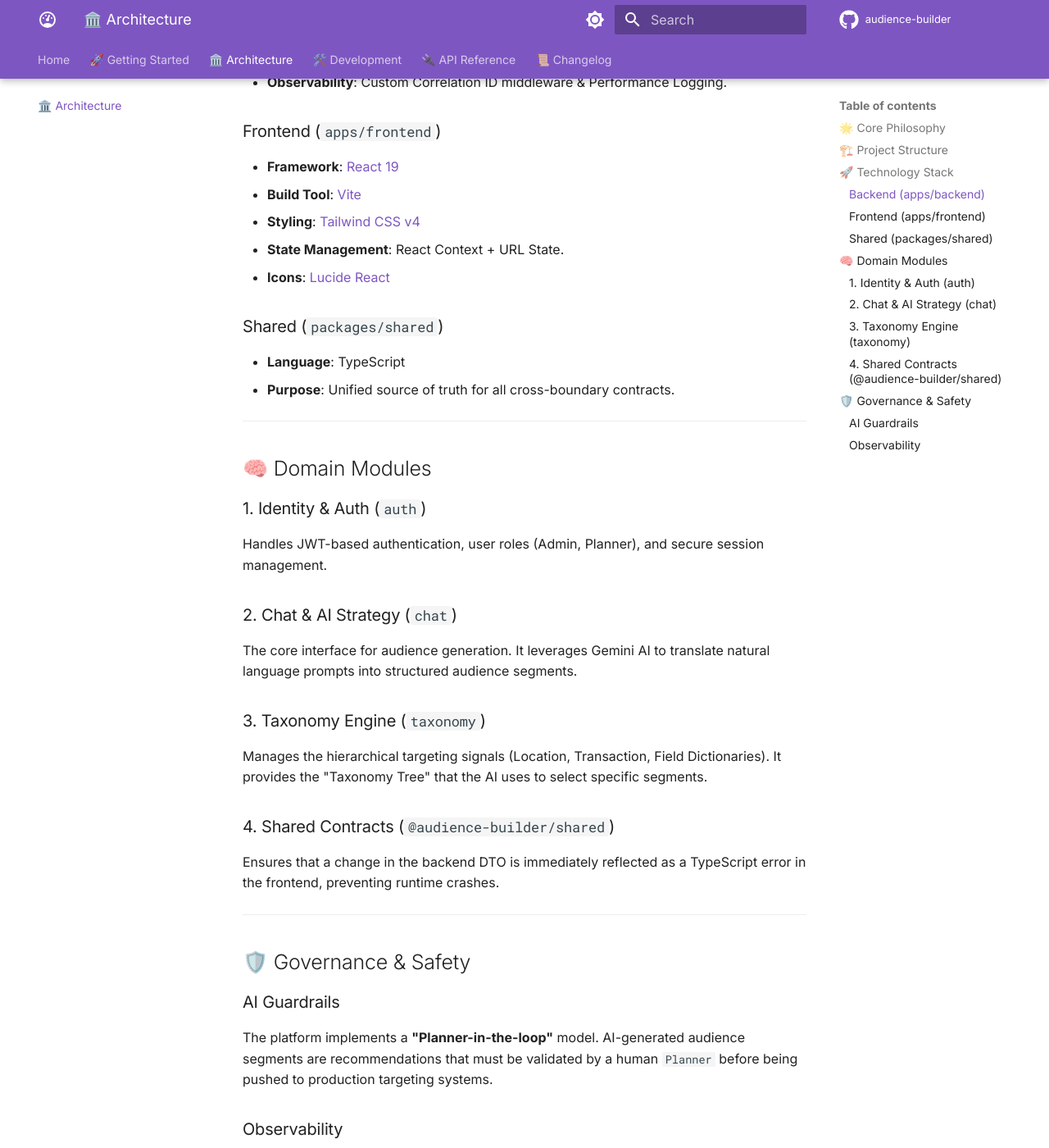
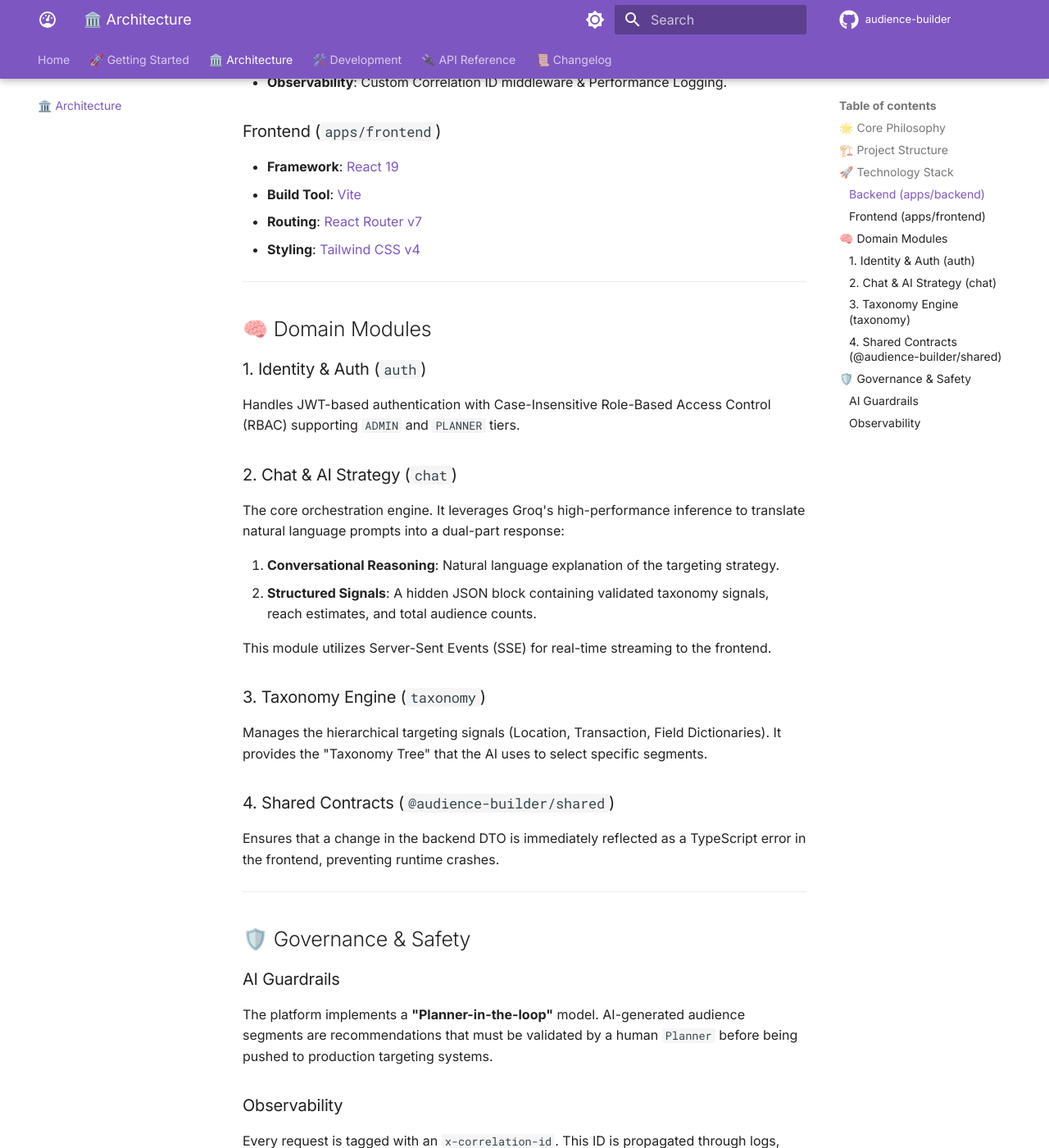
Before and after one commit to chitrank2050/zerotoone-assignment, an MkDocs documentation site: the page built from docs/architecture.md, in a window 1280 px wide and 1400 px high, scrolled down 1252 px. Shown: the whole window at 82% size. Built offline with MkDocs 1.6.1 and Material for MkDocs 9.7.7, drawn with Linux system fonts in a browser that asks for light colours; comment, search, counter and statistics services are not loaded.

Commit message:
docs: add deployment guide, update architecture for Groq/React Router v7

```diff
--- a/docs/architecture.md
+++ b/docs/architecture.md
@@ -45,14 +45,8 @@ The project is organized as a **Turborepo** monorepo:
 
 - **Framework**: [React 19](https://react.dev/)
 - **Build Tool**: [Vite](https://vitejs.dev/)
+- **Routing**: [React Router v7](https://reactrouter.com/)
 - **Styling**: [Tailwind CSS v4](https://tailwindcss.com/)
-- **State Management**: React Context + URL State.
-- **Icons**: [Lucide React](https://lucide.dev/)
-
-### Shared (`packages/shared`)
-
-- **Language**: TypeScript
-- **Purpose**: Unified source of truth for all cross-boundary contracts.
 
 ---
 
@@ -60,11 +54,16 @@ The project is organized as a **Turborepo** monorepo:
 
 ### 1. Identity & Auth (`auth`)
 
-Handles JWT-based authentication, user roles (Admin, Planner), and secure session management.
+Handles JWT-based authentication with Case-Insensitive Role-Based Access Control (RBAC) supporting `ADMIN` and `PLANNER` tiers.
 
 ### 2. Chat & AI Strategy (`chat`)
 
-The core interface for audience generation. It leverages Gemini AI to translate natural language prompts into structured audience segments.
+The core orchestration engine. It leverages Groq's high-performance inference to translate natural language prompts into a dual-part response:
+
+1. **Conversational Reasoning**: Natural language explanation of the targeting strategy.
+2. **Structured Signals**: A hidden JSON block containing validated taxonomy signals, reach estimates, and total audience counts.
+
+This module utilizes Server-Sent Events (SSE) for real-time streaming to the frontend.
 
 ### 3. Taxonomy Engine (`taxonomy`)
 
```
Also changed, not shown: README.md (+4 -3 lines), docs/deployment.md (added, +76 -0 lines), docs/getting-started.md (+4 -4 lines), 1 other file.
